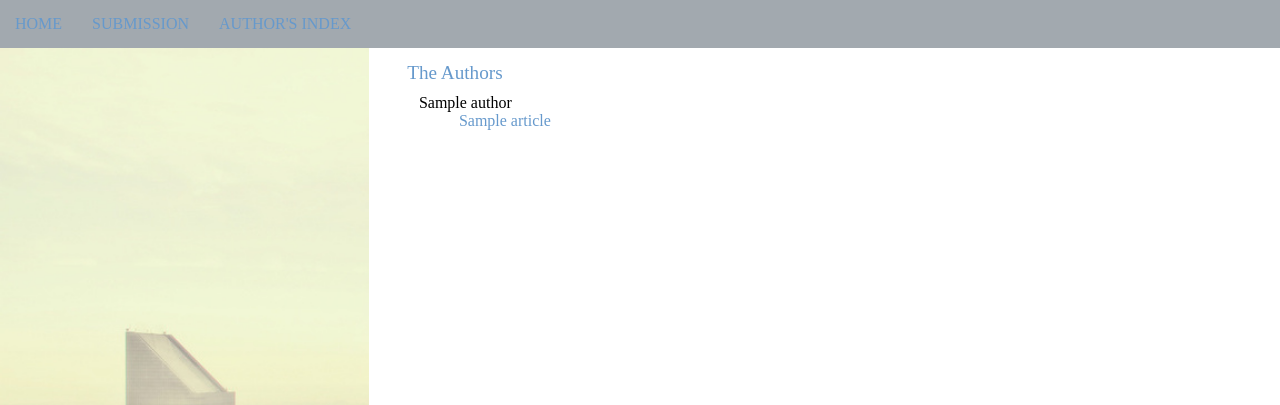
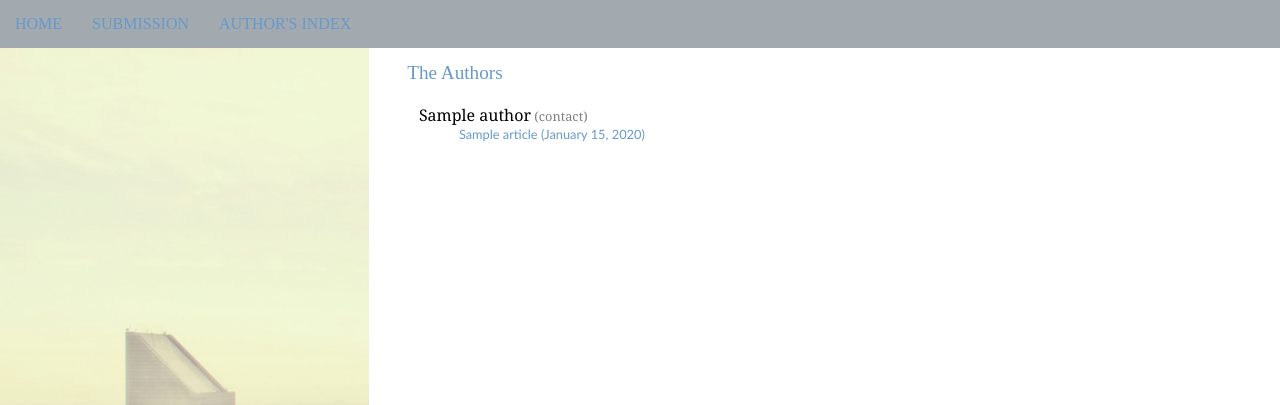
Before and after one commit to kathyxchen/prelim-website, a PHP site: page /authind in a window 1280 px wide. Shown: the top 405 px of the page. Run offline with PHP 8.4, Linux system fonts and the light colour scheme; tables that the repository leaves empty or names only in its code hold one stand-in row (values such as "Sample post").

Commit message:
Fixed author's index formatting

```diff
--- a/authind/index.php
+++ b/authind/index.php
@@ -4,7 +4,6 @@
   <title>groundwork.</title>
 </head>
 <body>
-  <div id="container">
     <div id="menu">
         <?php
             $menu = array(
@@ -22,8 +21,9 @@
     </div>
     <div id="buffer">
     </div>
-    <div id="index">
+    <div id="container">
       <h2><br />The Authors</h2>
+      <div id="index">
       <?php
         include("../dbinfo.inc.php");
         $mysqli = new mysqli($host, $username, $password, $database);
@@ -31,14 +31,27 @@
           echo "Failed";
         }
 
+       function check($email) {
+          if (!$email || $email == '') {
+            return '';
+          }
+          else {
+            return '<span class="mail"> (' . '<a class="mlink" href="mailto:' . $email . '">contact' . '</a>) </span>';
+          }
+       }
+
+        function convertTime($d) {
+          $ts = strtotime($d);
+          return date("F d, Y", $ts);
+        }
         function match_title($ia, $mysqli) {
-          $query = "SELECT title, ID FROM articles WHERE author_id=" . $ia . " ORDER BY post_time DESC";
+          $query = "SELECT title, post_time, ID FROM articles WHERE author_id=" . $ia . " ORDER BY post_time DESC";
           if ($stmt = $mysqli->prepare($query)) {
             $stmt->execute();
             $stmt->store_result();
-            $stmt->bind_result($t, $it);
+            $stmt->bind_result($t, $pt, $it);
             while ($stmt->fetch()) {
-              echo '<ul class="title"><a href="../article.php?id=' . $it . '">' . $t . '</a></ul>';
+              echo '<ul class="title"><a href="../article.php?id=' . $it . '">' . $t . ' (' . convertTime($pt) . ')</a></ul>';
             }
           }
         }
@@ -50,12 +63,13 @@
             $stmt->bind_result($n, $e, $ia);
             while ($stmt->fetch()) {
               echo '<div class="auth">' . $n;
+              echo check($e);
               match_title($ia, $mysqli);
               echo '</div>';
             }
         }
       ?>
+      </div>
     </div>
-  </div>
 </body>
 </html>
--- a/authind/style.css
+++ b/authind/style.css
@@ -19,6 +19,16 @@ h2 {
 ul {
   margin-bottom: 0px;
   margin-top: 0px;
+}
+
+.auth {
+  margin-top: 10px;
+  font-family: "Georgia";
+}
+
+.title {
+  font-size: 80%;
+  font-family: "Trebuchet MS";
 }
 
 .side {
@@ -66,3 +76,20 @@ a {
 a:link, a:visited {
   color: #6699CC;
 }
+
+a:hover {
+  color: #C3E4ED;
+}
+
+.mail {
+  color: gray;
+  font-size: 80%;
+}
+
+a.mlink:link, a.mlink:visited {
+  color: gray;
+}
+
+a.mlink:hover {
+  color: #6699CC;
+}
```
